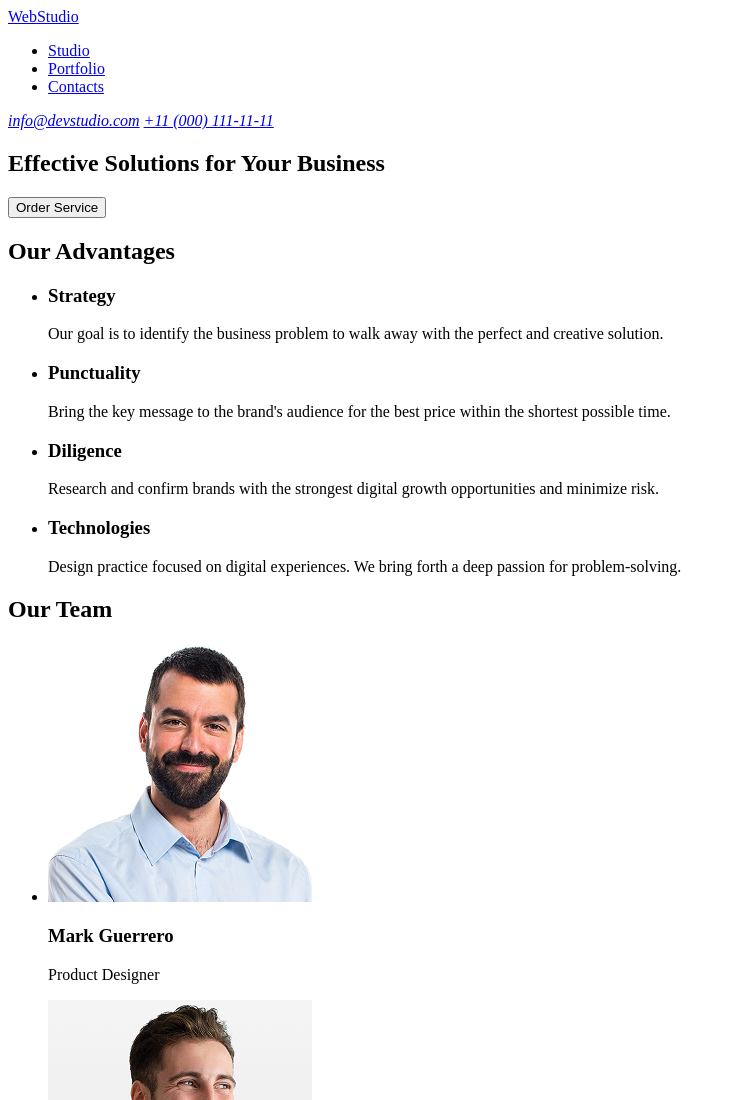
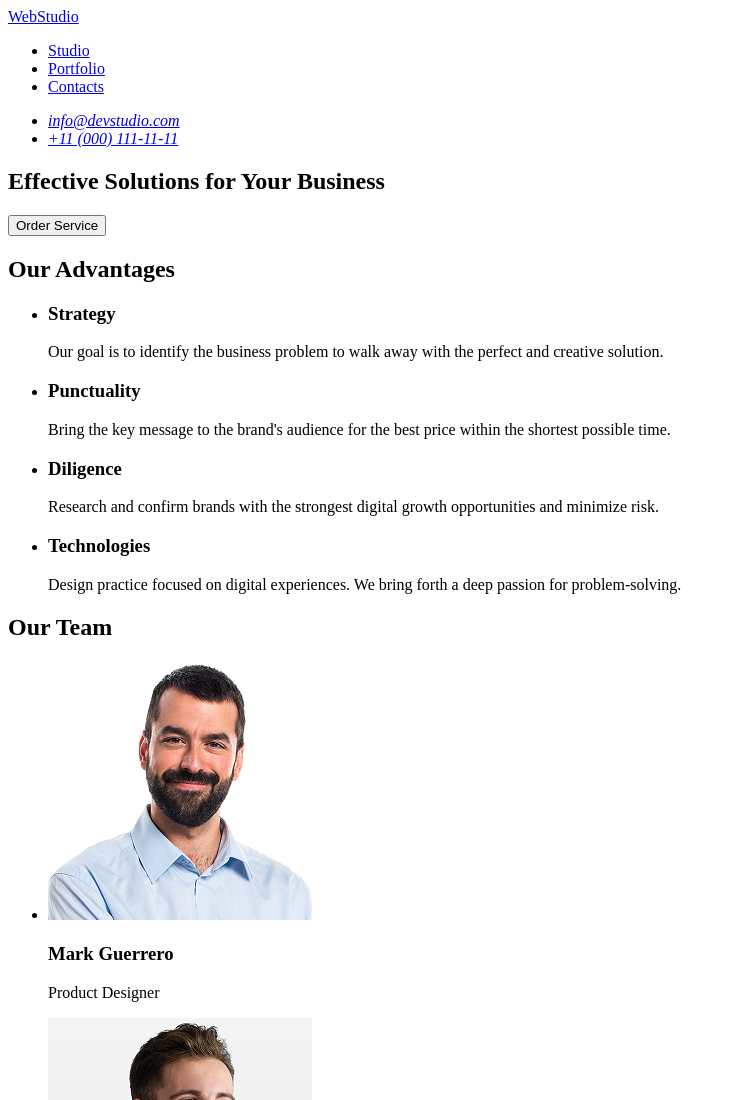
Before and after one commit to Viikitoria/goit-markup-hw-01, a plain HTML site: page index.html in a window 1280 px wide. Shown: the top 1100 px of the page, without its empty margins (0-736 px from the left). Drawn offline with Linux system fonts and the light colour scheme.

Commit message:
fix: updated header contacts to use ul/li list inside address tag

```diff
--- a/index.html
+++ b/index.html
@@ -16,8 +16,10 @@
         </ul>
       </nav>
       <address>
-        <a href="mailto:info@devstudio.com">info@devstudio.com</a>
-        <a href="tel:+110001111111">+11 (000) 111-11-11</a>
+        <ul>
+          <li><a href="mailto:info@devstudio.com">info@devstudio.com</a></li>
+          <li><a href="tel:+110001111111">+11 (000) 111-11-11</a></li>
+        </ul>
       </address>
     </header>
     <main>
```
